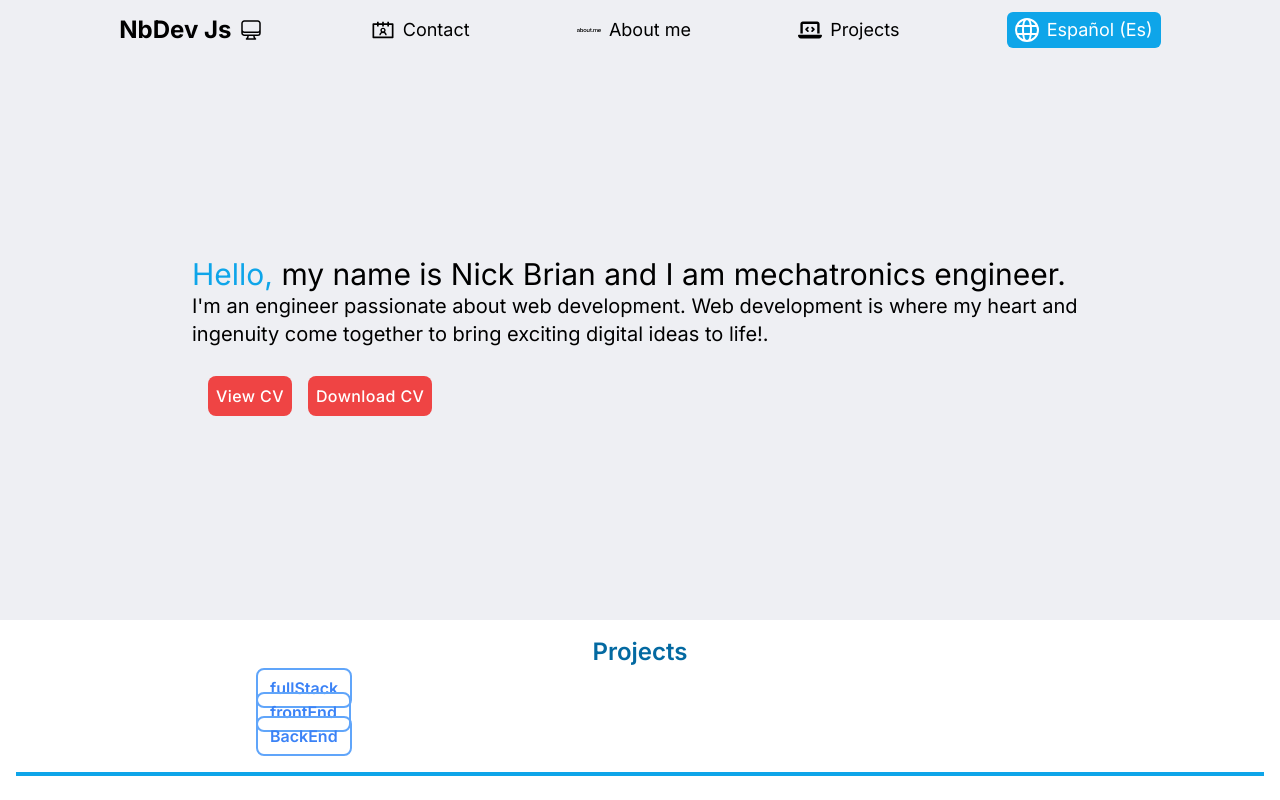
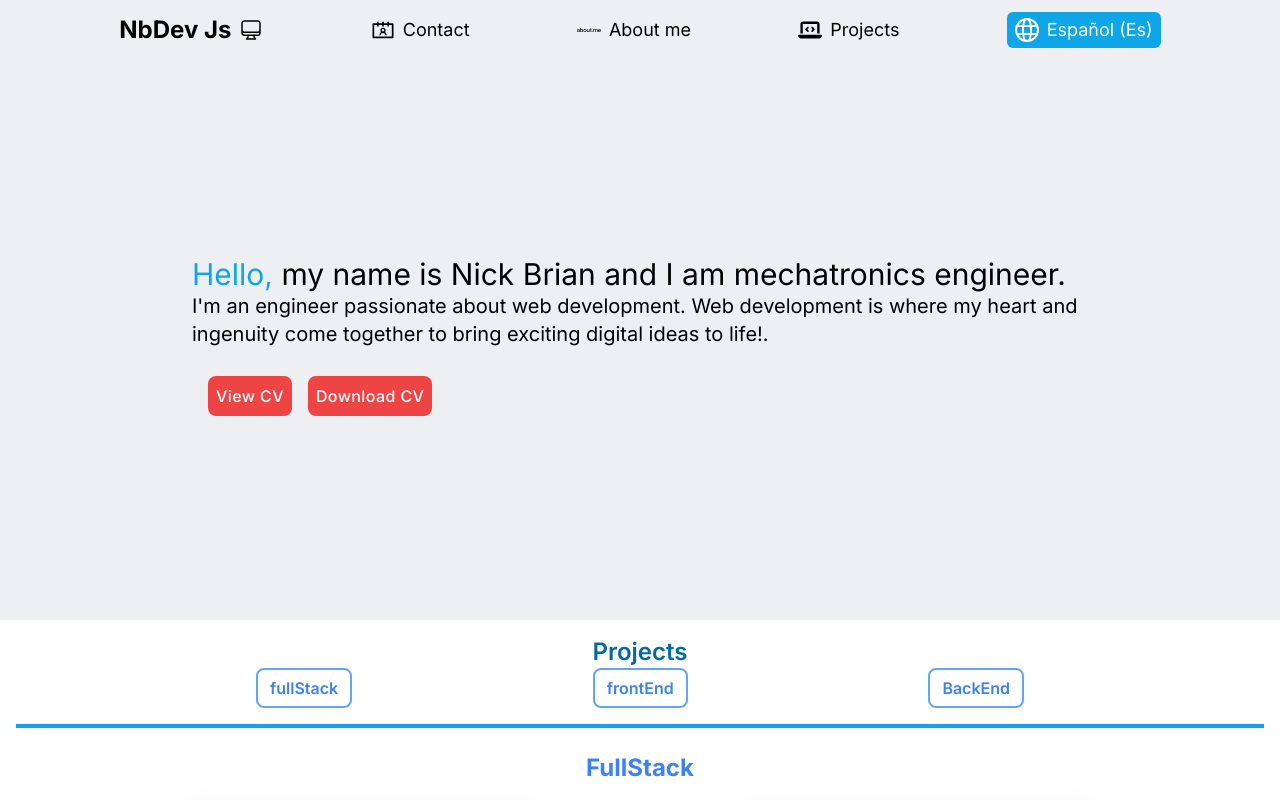
Before and after one commit to Nickbrian246/portolio-nb, a Next.js app: page / in a window 1280 px wide. Shown: the top 800 px of the page. Built offline with nearby package versions, Linux system fonts and the light colour scheme.

Commit message:
fixing mistakes

```diff
--- a/src/components/Projects/components/button/ProjectButtons.tsx
+++ b/src/components/Projects/components/button/ProjectButtons.tsx
@@ -3,8 +3,8 @@ import { ProjectButtonList } from "../../utils/projectsButtonsList/projectButton
 import LinkButton from "@/components/components/linkButton/LinkButton";
 export default function ProjectButtons() {
   return (
-    <nav className="flex justify-between max-w-3xl m-auto mt-2 ">
-      <ul>
+    <nav className=" max-w-3xl m-auto mt-2 ">
+      <ul className="flex justify-between">
         {ProjectButtonList.map((button) => (
           <li key={button.title}>
             <LinkButton
```
